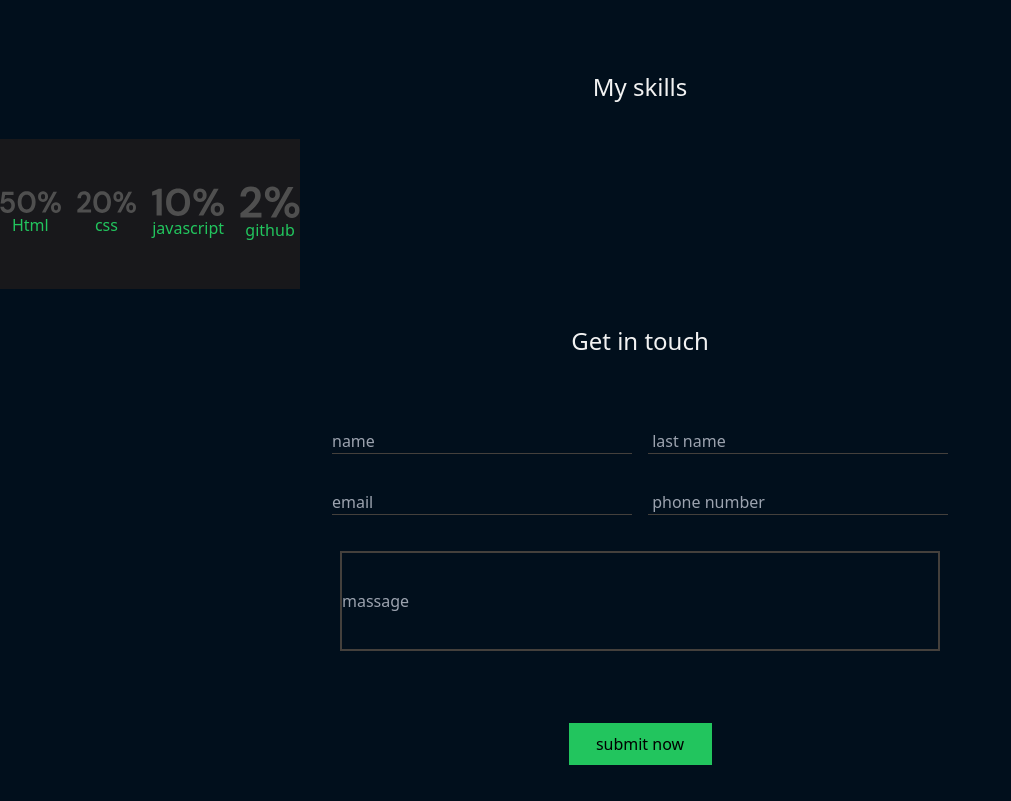
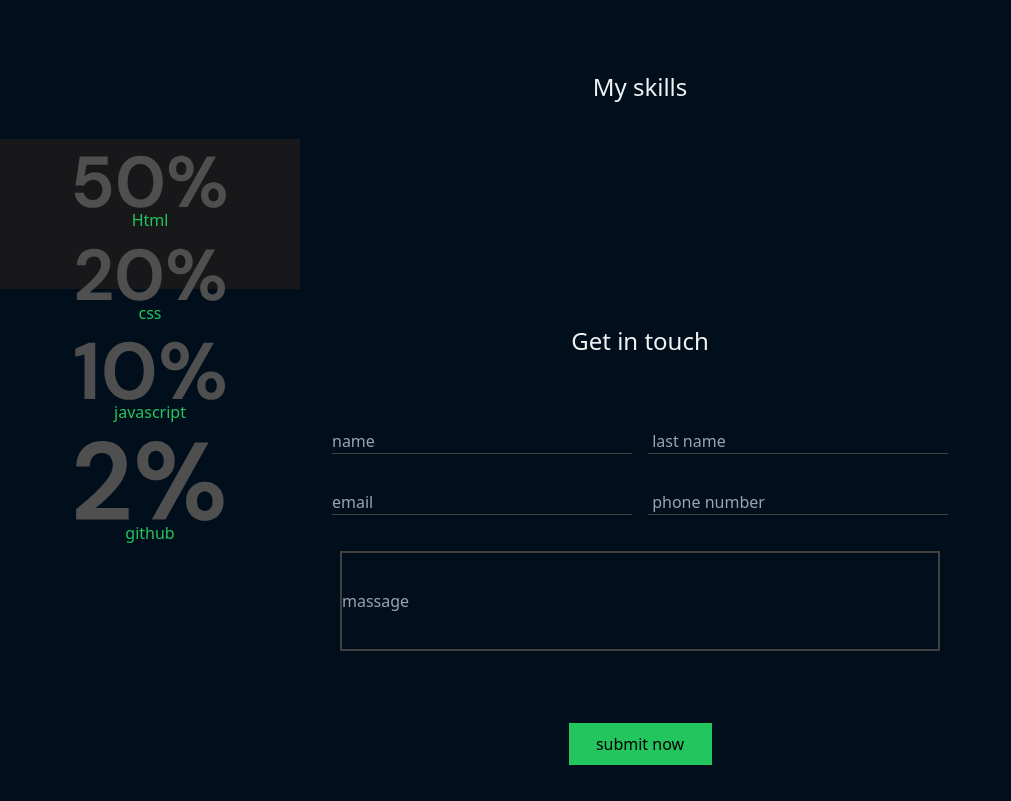
Before and after one commit to SameerAli678/protfolio, a plain HTML site: page index.html in a window 1280 px wide. Shown: the part 1120-1921 px from the top of the page, without its empty margins (0-1011 px from the left). Drawn offline with nearby package versions, Linux system fonts and the light colour scheme.

Commit message:
last save

```diff
--- a/index.html
+++ b/index.html
@@ -117,7 +117,7 @@
     >
     <!-- my skills -->
     <div
-      class="flex sm:flex-row w-[900px] sm:w-[300px] h-[150px] bg-zinc-900 sm:justify-center gap-14 sm:gap-4 items-center py-4 px-"
+      class="flex flex-wrap sm:flex-row w-[900px] sm:w-[300px] h-[150px] bg-zinc-900 sm:justify-center gap-14 sm:gap-4 items-center py-4 px-"
     >
       <div class="flex flex-col items-center">
         <img src="./img/html.svg " alt="sametr" class=":sm:w-[150px]" />
```
